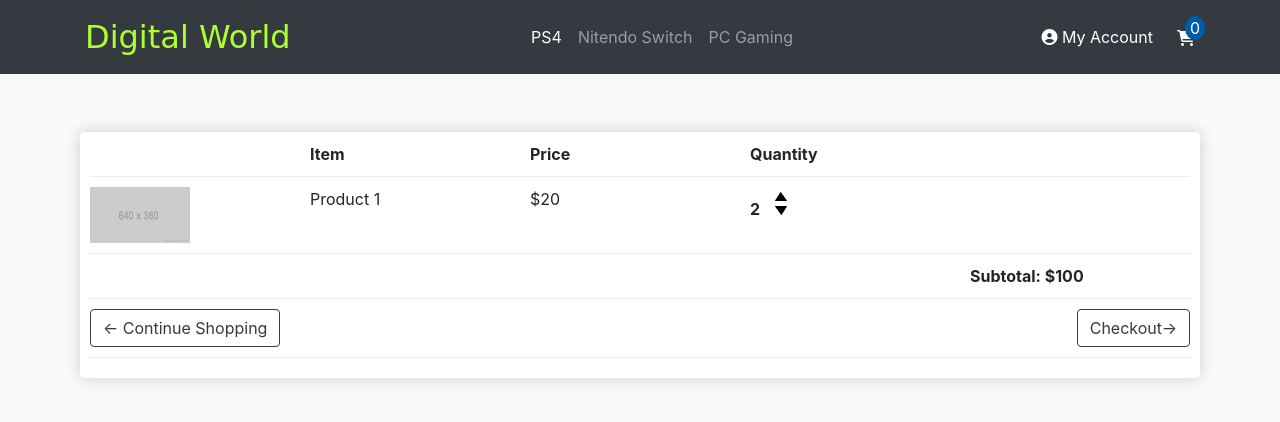
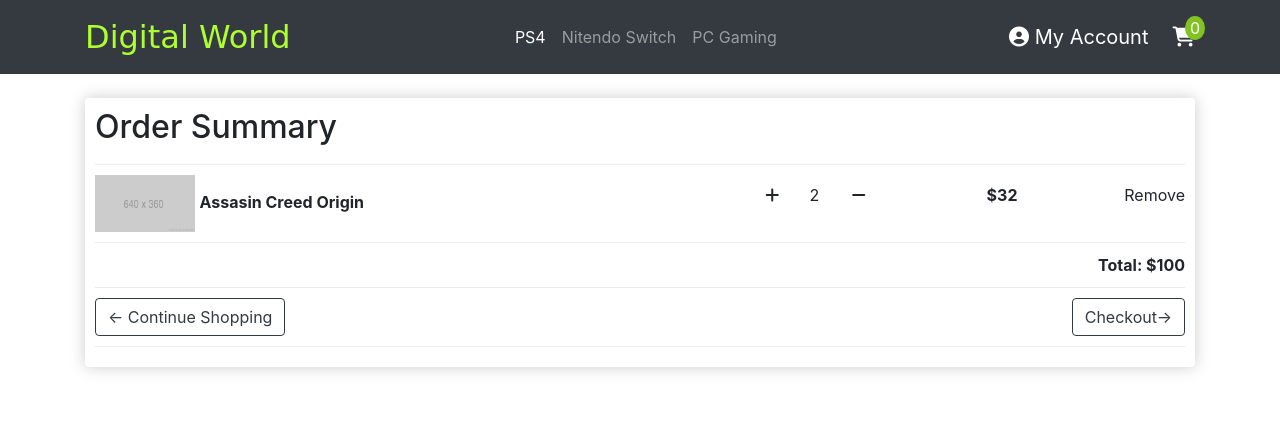
Before and after one commit to ducnguyen99/digital_world, a Django app: page /cart/ in a window 1280 px wide. Shown: the top 422 px of the page. Run offline with Django 3.2, Linux system fonts and the light colour scheme; some libraries are stand-ins or nearby versions.

Commit message:
code refactoring

```diff
--- a/products/static/products/css/main.css
+++ b/products/static/products/css/main.css
@@ -28,6 +28,9 @@ footer ul li {
     margin-left: 15px;
 } */
 
+
+/* Nav bar */
+
 .cart-btn {
     position: relative;
     cursor: pointer;
@@ -37,7 +40,7 @@ footer ul li {
     position: absolute;
     top: -10px;
     right: -10px;
-    background: #005bab;
+    background: rgb(130, 194, 35);
     padding: 0 5px;
     border-radius: 60%;
     color: white;
@@ -52,15 +55,6 @@ footer ul li {
     font-family: cursive
 }
 
-.login-btn {
-    width: auto;
-    height: 90%;
-    align-items: center;
-    float: right;
-    display: flex;
-    margin: auto;
-}
-
 .cart {
     width: auto;
     height: 90%;
@@ -70,9 +64,11 @@ footer ul li {
     /* margin-left: 10px */
 }
 
-body {
-    background-color: hsl(0, 0%, 98%);
-}
+
+/* End of nav bar */
+
+
+/* product page */
 
 .box-element {
     box-shadow: hsl(0, 0%, 80%) 0 0 16px;
@@ -91,69 +87,72 @@ body {
     box-shadow: -1px -3px 5px -2px rgba(214, 214, 214, 1);
 }
 
-.product {
+.box-element.product {
     border-radius: 0 0 4px 4px;
+    display: flex;
+    flex-wrap: wrap;
+    /* flex: 0 1 100px; */
 }
 
-#cart-icon {
-    width: 25px;
-    display: inline-block;
-    margin-left: 15px;
+.product-title {
+    flex: 0 0 100%;
+    text-align: center;
+    font-size: 1.2rem;
 }
 
-#cart-total {
-    display: block;
-    text-align: center;
-    color: #fff;
-    background-color: red;
-    width: 20px;
-    height: 25px;
-    border-radius: 50%;
-    font-size: 14px;
+h4.product-price {
+    margin: 0;
 }
 
 .col-lg-4,
-.col-lg-6,
-.col-lg-8,
-.col-lg-12 {
+.col-xl-4,
+.col-md-6,
+.col-sm-12 {
     margin-top: 10px;
 }
 
 
-/* .btn {
-    border-radius: 0;
-}  */
+/* End of product page */
+
+
+/* Cart Summary */
 
 .row-image {
     width: 100px;
 }
 
-
-/* .form-field {
-    width: 250px;
-    display: inline-block;
-    padding: 5px;
-} */
-
 .cart-row {
     display: flex;
-    align-items: flex-stretch;
     padding-bottom: 10px;
     margin-bottom: 10px;
     border-bottom: 1px solid #ececec;
+    flex-wrap: nowrap;
 }
 
 .quantity {
-    display: inline-block;
-    font-weight: 700;
-    padding-right: 10px;
+    margin: 0
+}
+
+.summary {
+    height: 40px;
+    width: 30%;
+}
+
+.cart-row p {
+    margin: 0;
+}
+
+.flex-item-first {
+    flex: 0 1 60%;
+}
+
+.flex-item {
+    flex: 0 1 40%;
 }
 
 .chg-quantity {
     width: 12px;
     cursor: pointer;
-    display: block;
-    margin-top: 5px;
     transition: .1s;
 }
 
@@ -165,9 +164,20 @@ body {
     display: none!important;
 }
 
-.row {
-    display: flex;
+
+/* End of cart summary */
+
+
+/* Checkout page */
+
+.form-field {
+    width: 100%;
+    display: inline-block;
+    padding: 5px;
 }
+
+
+/* End of checkout page */
 
 
 /* Create two equal columns that sits next to each other */
@@ -196,3 +206,21 @@ body {
 /* li.nav-item {
     margin-left: 10px
 } */
+
+
+/* #cart-icon {
+    width: 25px;
+    display: inline-block;
+    margin-left: 15px;
+}
+
+#cart-total {
+    display: block;
+    text-align: center;
+    color: #fff;
+    background-color: red;
+    width: 20px;
+    height: 25px;
+    border-radius: 50%;
+    font-size: 14px;
+} */
--- a/products/templates/cart.html
+++ b/products/templates/cart.html
@@ -1,59 +1,36 @@
  {% extends 'main.html' %} {% load static %} {% block content %}
-<div class=" row ">
-    <div class="column ">
-        <div class="box-element ">
-            <div class="cart-row ">
-                <div style="flex:1 "></div>
-                <div style="flex:1 "><strong>Item</strong></div>
-                <div style="flex:1 "><strong>Price</strong></div>
-                <div style="flex:1 "><strong>Quantity</strong></div>
-                <div style="flex:1 "></div>
-                {% comment %}
-                <div style="flex:1 "><strong>Total</strong></div> {% endcomment %}
+
+<div class="box-element">
+    <div class="cart-row justify-content-between">
+        <div class='flex-item-first'>
+            <h2>Order Summary</h2>
+        </div>
+        <div class='flex-item'></div>
     </div>
 
-            <div class="cart-row ">
-                <div style="flex:1 "><img class="row-image " src="{% static 'products/images/placeholder.png' %} "></div>
-                <div style="flex:1 ">
-                    <p>Product 1</p>
+    <div class="cart-row align-items-start">
+        <div class="flex-item-first">
+            <img class="row-image" src="{% static 'products/images/placeholder.png' %} ">
+            <p class="d-inline-block"> <strong> Assasin Creed Origin </strong></p>
         </div>
-                <div style="flex:1 ">
-                    <p>$20</p>
+        <div class="flex-item d-sm-block d-md-flex justify-content-between align-items-center">
+            <div class="summary d-flex justify-content-around align-items-center">
+                <i class="fas fa-plus chg-quantity"></i>
+                <p class="quantity">2</p>
+                <i class="fas fa-minus chg-quantity"></i>
             </div>
-                <div style="flex:1 ">
-                    <p class="quantity ">2</p>
-                    <div class="quantity ">
-                        <img class="chg-quantity " src="{% static 'products/images/arrow-up.png' %} ">
-
-                        <img class="chg-quantity " src="{% static 'products/images/arrow-down.png' %} ">
+            <p style="font-weight: 700;">$32</p>
+            <p>Remove</p>
         </div>
     </div>
-                <div style="flex:1 "></div>
-                {% comment %}
-                <div style="flex:1 ">
-                    <p>$32</p>
-                </div> {% endcomment %}
-            </div>
 
-            <div class="cart-row ">
-                <div style="flex:1 "></div>
-                <div style="flex:1 "></div>
-                <div style="flex:1 "></div>
-                <div style="flex:1 "></div>
-                <div style="flex:1 "><strong>Subtotal: $100</strong></div>
-            </div>
-            <div class="cart-row ">
-                <div style="flex:1 "><a style="float:left; " class="btn btn-outline-dark " href="# ">&#x2190; Continue Shopping</a></div>
-                <div style="flex:1 "></div>
-                <div style="flex:1 "></div>
-                <div style="flex:1 "></div>
-                <div style="flex:1 "><a style="float:right; " class="btn btn-outline-dark " href="# ">Checkout&#x2192;</a></div>
+    <div class="cart-row justify-content-end">
+        <div>
+            <strong>Total: $100</strong>
         </div>
     </div>
+    <div class="cart-row justify-content-between">
+        <div><a class="btn btn-outline-dark " href="{% url 'product' %}">&#x2190; Continue Shopping</a></div>
+        <div><a class="btn btn-outline-dark " href="{% url 'checkout' %}">Checkout&#x2192;</a></div>
     </div>
-    {% comment %}
-    <div class="column " style="background-color:#bbb; ">
-        <h2>Column 2</h2>
-        <p>Some text..</p>
-    </div>
-</div> {% endcomment %} {% endblock content %}
+</div> {% endblock content %}
--- a/products/templates/main.html
+++ b/products/templates/main.html
@@ -12,7 +12,7 @@
 <body>
     {% include 'navbar.html' %}
     <br>
-    <br>
+
     <div class="container">
         {% block content %} {% endblock content %}
     </div>
--- a/products/templates/navbar.html
+++ b/products/templates/navbar.html
@@ -4,7 +4,7 @@
     </button>
     <div class="container">
         <div class="collapse navbar-collapse justify-content-between" id="navbarSupportedContent">
-            <a class="navbar-brand logo" href="#!">
+            <a class="navbar-brand logo" href="{% url 'product' %}">
                 Digital World
             </a>
             <ul class="navbar-nav">
@@ -20,14 +20,12 @@
             </ul>
             <ul class="navbar-nav justify-content-between">
                 <li class="nav-item ml-md-3 active">
-                    <a href="#!" class="nav-link"> <i class="fas fa-user-circle"></i> My Account </a>
+                    <a href="#!" class="nav-link" style="font-size: 20px;"> <i class="fas fa-user-circle"></i> My Account </a>
                 </li>
                 <li class="nav-item ml-md-3">
                     <div class='cart'>
                         <div class="cart-btn">
-                            <div class="nav-icon">
-                                <a href="{% url 'cart'%}"><i class="fas fa-shopping-cart" style="color:white";></i></a>
-                            </div>
+                            <a href="{% url 'cart'%}"><i class="fas fa-shopping-cart" style="color:white; font-size:20px"></i></a>
                             <div class="cart-items">0</div>
                         </div>
                     </div>
--- a/products/urls.py
+++ b/products/urls.py
@@ -6,7 +6,7 @@ urlpatterns = [
     path('product/', product, name='product'),
 
     path('cart/', cart, name='cart'),
-    path('login/', login, name='login')
+    path('checkout/', checkout, name='checkout')
 
 ]
 
--- a/products/views.py
+++ b/products/views.py
@@ -15,6 +15,6 @@ def cart(request):
     context = {}
     return render(request, 'cart.html', context)
 
-def login(request):
+def checkout(request):
     context = {}
-    return render(request, 'login.html', context)
+    return render(request, 'checkout.html', context)
```
Also changed, not shown: products/templates/checkout.html (added, +76 -0 lines), products/templates/product.html (+10 -8 lines), db.sqlite3. Lines whose indentation alone changed are shown as unchanged.
